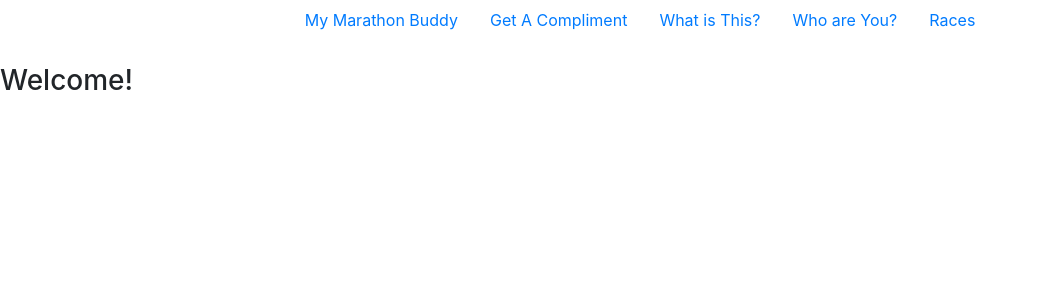
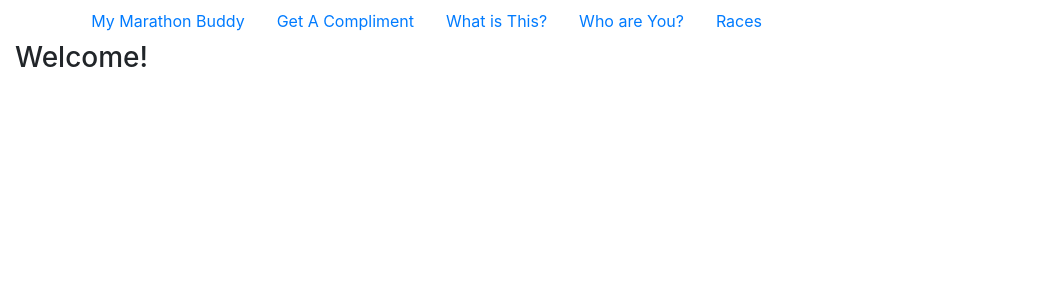
Before and after one commit to hayleycd/marathonbuddy, a Django app: template marathonbuddy/coaching/templates/coaching/home.html in a window 1280 px wide. Shown: the top 300 px of the page, without its empty margins (0-1038 px from the left). Run offline with Django 3.2, Linux system fonts and the light colour scheme; the template is opened without the code that fills it, so the values that code supplies are empty; parts of the project's set-up code (start-up, migrations or seed data) failed here and were passed over; some libraries are stand-ins or nearby versions.

Commit message:
formatting

```diff
--- a/marathonbuddy/coaching/templates/coaching/frame.html
+++ b/marathonbuddy/coaching/templates/coaching/frame.html
@@ -3,7 +3,9 @@
 	<link rel="stylesheet" href="https://stackpath.bootstrapcdn.com/bootstrap/4.1.3/css/bootstrap.min.css" integrity="sha384-MCw98/SFnGE8fJT3GXwEOngsV7Zt27NXFoaoApmYm81iuXoPkFOJwJ8ERdknLPMO" crossorigin="anonymous">
 </head>
 <body>
-	<ul class="nav nav-pills justify-content-center">
+  <div class="col"></div>
+	<div class="col-8">
+    <ul class="nav justify-content-center">
         <li class="nav-item">
           <a class="nav-link" href="/">My Marathon Buddy</a>
         </li>
@@ -20,8 +22,9 @@
       		<a class="nav-link" href="/races">Races</a>
     		</li>
   	</ul>
-	<br>
     {% block content %}
     {% endblock %}
+  </div>
+  <div class="col"></div>
 </body>
 </html>
```
Lines whose indentation alone changed are shown as unchanged.
